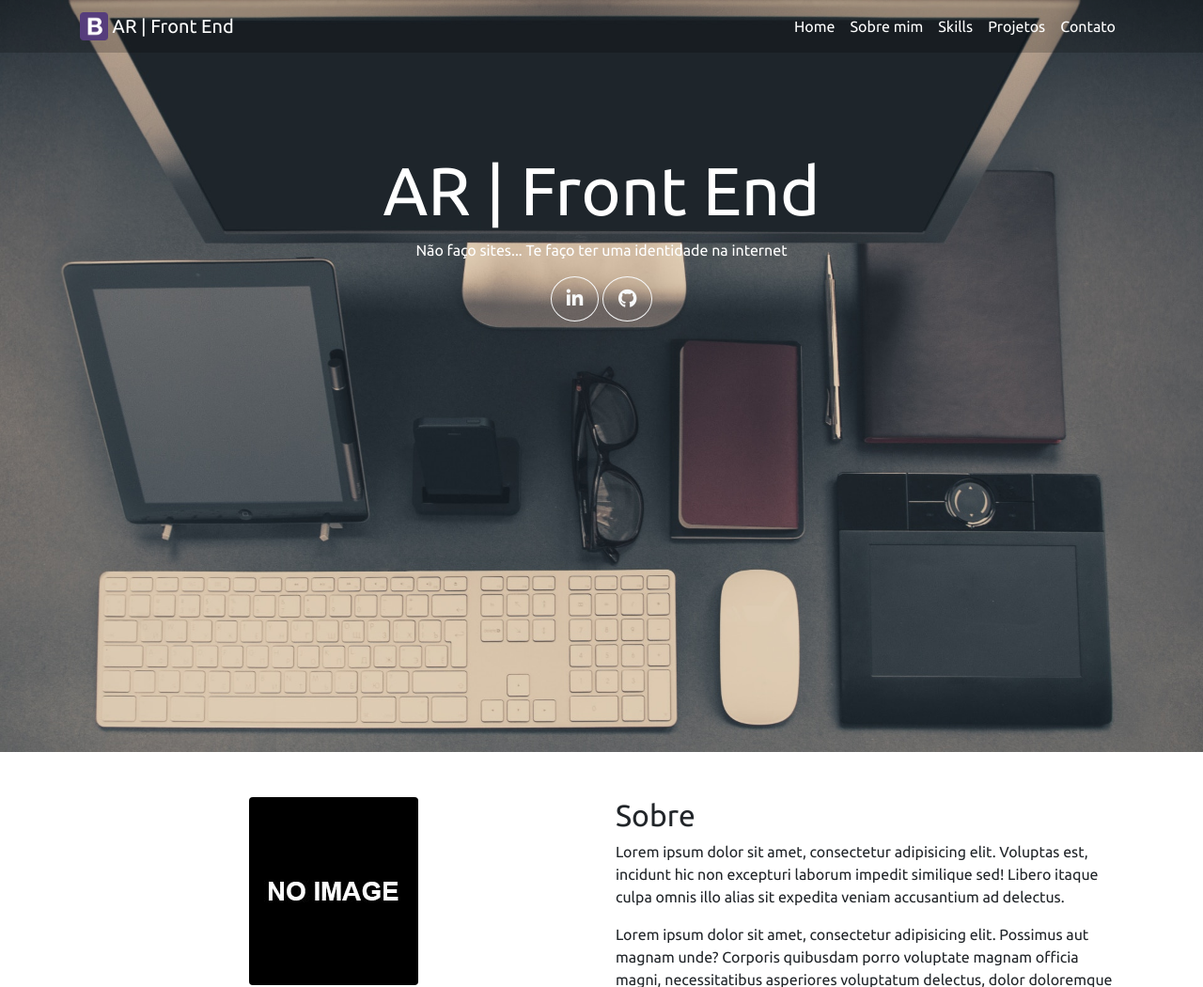
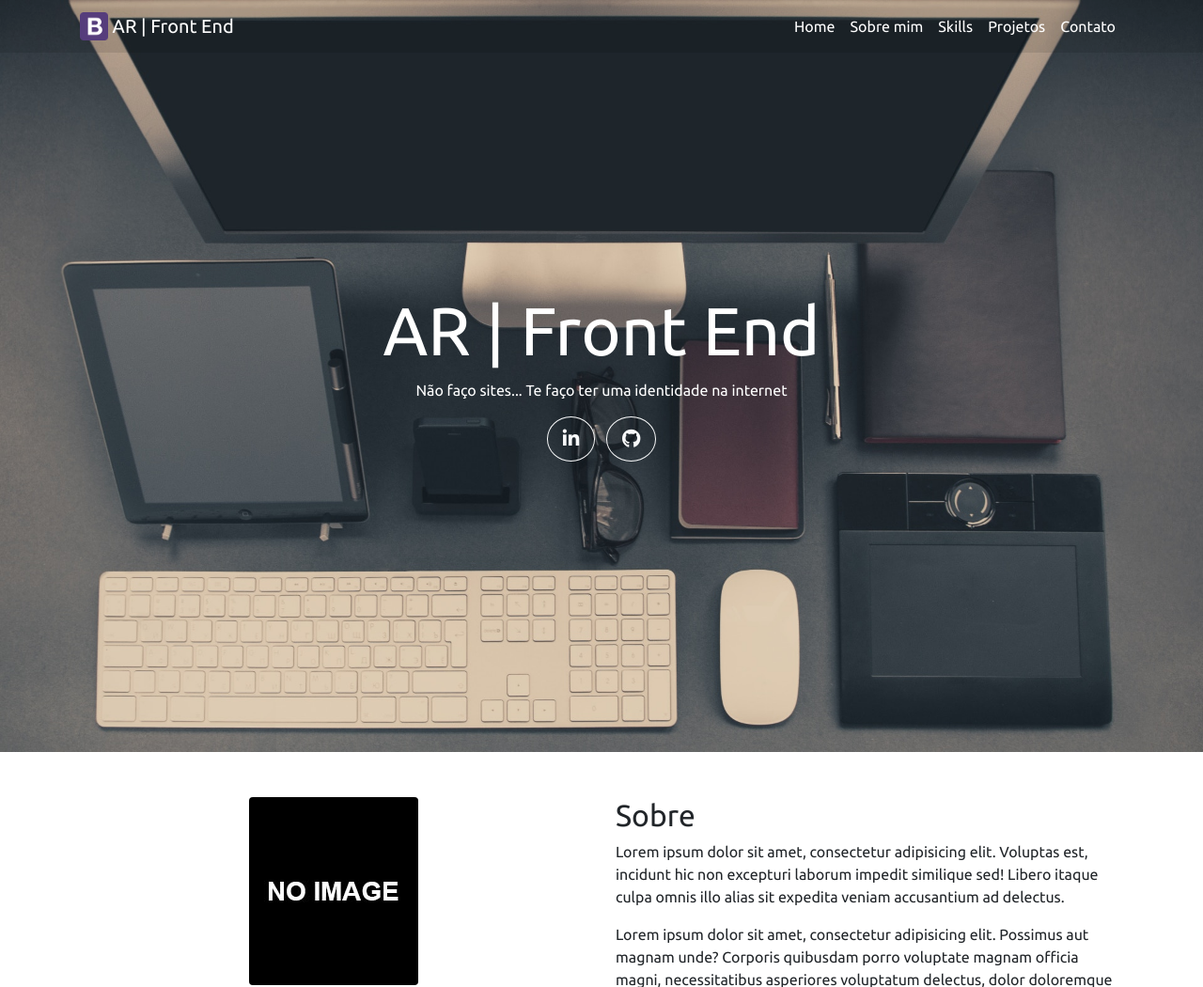
Before and after one commit to andblade/adocao, a PHP site: page / in a window 1280 px wide. Shown: the top 1050 px of the page at 94% size. Run offline with PHP 8.4, Linux system fonts and the light colour scheme; some libraries are stand-ins or nearby versions.

Commit message:
centralizado texto jumbotron, animação links menu, scroll top

```diff
--- a/css/estilo.css
+++ b/css/estilo.css
@@ -3,12 +3,12 @@ body{
 }
 
 .cor-nav{
-  background: rgba(0, 0, 0, 0.2);
+  background: rgba(0, 0, 0, 0.1);
   /*border-bottom: 1px solid rgba(255, 255, 255, 0.2);*/
-  -webkit-transition: all 0.5s ease;
-  -moz-transition: all 0.5s ease;
-  -o-transition: all 0.5s ease;
-  transition: all 0.5s ease;
+  -webkit-transition: all 0.3s ease;
+  -moz-transition: all 0.3s ease;
+  -o-transition: all 0.3s ease;
+  transition: all 0.3s ease;
 }
 .txtbranco a{
   color: #fff!important;
--- a/inc/jumbotron.html
+++ /dev/null
@@ -1,6 +0,0 @@
- <div class="jumbotron jumbotron-fluid">
- 	<div class="container">
- 		<h1 class="display-4">Fluid jumbotron</h1>
- 		<p>This is a modified jumbotron that occupies the entire horizontal space of its parent.</p>
- 	</div>
- </div>
--- a/index.html
+++ b/index.html
@@ -23,6 +23,7 @@
   </head>
   <body>
 
+    <!-- Barra de navegação -->
     <nav class="navbar fixed-top cor-nav txtbranco navbar-dark navbar-expand-lg">
       <div class="container">
         <a href="#" class="navbar-brand" title="ESCREVA_AQUI">
@@ -34,24 +35,26 @@
         </button>
         <div class="collapse navbar-collapse" id="navbarSite">
           <ul class="nav navbar-nav ml-auto">
-            <li class="nav-item"><a href="#" title="ESCREVA_AQUI" class="nav-link">Home</a></li>
-            <li class="nav-item"><a href="#sobre" title="ESCREVA_AQUI" class="nav-link">Sobre mim</a></li>
-            <li class="nav-item"><a href="#skills" title="ESCREVA_AQUI" class="nav-link">Skills</a></li>
-            <li class="nav-item"><a href="#projetos" title="ESCREVA_AQUI" class="nav-link">Projetos</a></li>
-            <li class="nav-item"><a href="#contato" title="ESCREVA_AQUI" class="nav-link">Contato</a></li>
+            <li class="nav-item"><a href="#index" title="ESCREVA_AQUI" class="nav-link desliza">Home</a></li>
+            <li class="nav-item"><a href="#sobre" title="ESCREVA_AQUI" class="nav-link desliza">Sobre mim</a></li>
+            <li class="nav-item"><a href="#skills" title="ESCREVA_AQUI" class="nav-link desliza">Skills</a></li>
+            <li class="nav-item"><a href="#projetos" title="ESCREVA_AQUI" class="nav-link desliza">Projetos</a></li>
+            <li class="nav-item"><a href="#contato" title="ESCREVA_AQUI" class="nav-link desliza">Contato</a></li>
           </ul>
         </div>
       </div>
     </nav>
 
-    <!-- <div w3-include-html="inc/jumbotron.html"></div> -->
-    <div class="jumbotron jumbotron-fluid">
-      <div class="container mt-5 pt-5">
-        <h1 class="display-3 text-center">AR | Front End</h1>
-        <p class="text-center">Não faço sites... Te faço ter uma identidade na internet</p>
-        <div class="redes-sociais text-center">
-          <a href="#" class="btn btn-outline-light btn-lg rounded-circle" title="ESCREVA_AQUI"><i class="fab fa-linkedin-in"></i></a>
-          <a href="#" class="btn btn-outline-light btn-lg rounded-circle" title="ESCREVA_AQUI"><i class="fab fa-github"></i></a>
+    <!-- Banner e descrição -->
+    <div id="index" class="jumbotron jumbotron-fluid">
+      <div class="container h-100 d-flex">
+        <div class="my-auto mx-auto">
+          <h1 class="display-3 text-center">AR | Front End</h1>
+          <p class="text-center">Não faço sites... Te faço ter uma identidade na internet</p>
+          <div class="redes-sociais text-center">
+            <a href="#" class="btn btn-outline-light btn-lg rounded-circle mx-1" title="ESCREVA_AQUI"><i class="fab fa-linkedin-in"></i></a>
+            <a href="#" class="btn btn-outline-light btn-lg rounded-circle mx-1" title="ESCREVA_AQUI"><i class="fab fa-github"></i></a>
+          </div>
         </div>
       </div>
     </div>
@@ -199,6 +202,9 @@
           </form>
 
         </div>
+
+        <a href="#top" class="btn btn-lg rounded-circle">Back to top</a>
+
       </section>
 
     </main>
--- a/js/funcoes.js
+++ b/js/funcoes.js
@@ -1,13 +1,38 @@
 //menu transparente com scroll
 $(function(){
   $(window).scroll(function(){
-    if ($(this).scrollTop() > 400){
+    if ($(this).scrollTop() > 20){
       $(".navbar").addClass("bg-dark");
     }else{
       $(".navbar").removeClass("bg-dark");
     }
   });
 });
+
+//fim
+
+//Transição suave entre os menus
+$(function() {
+  // Handler for .ready() called.
+  // Deslize suave
+  $(".desliza").on("click", function (e) {
+    e.preventDefault();
+    var target = this.hash;
+    var $target = $(target);
+    console.log($target.offset().top);
+    $("html, body").stop().animate({"scrollTop": ($target.offset().top - ($("header").hasClass("topofixo") ? $("header").height() : 0 ))}, 900, "swing", null);
+    console.log($target.offset().top);
+  });
+});
+//fim
+
+//Rolar pra cima
+$(document).ready(function() {
+    $('a[href=#index]').click(function(){
+        $('html, body').animate({scrollTop: 0 }, 900, 'slow', null);
+        return false;
+    });
+})
 
 
 /************************************************************************************************/
```
Also changed, not shown: inc/carousel.html (deleted, +0 -15 lines), imagens/exemplo-02.jpg (deleted).
